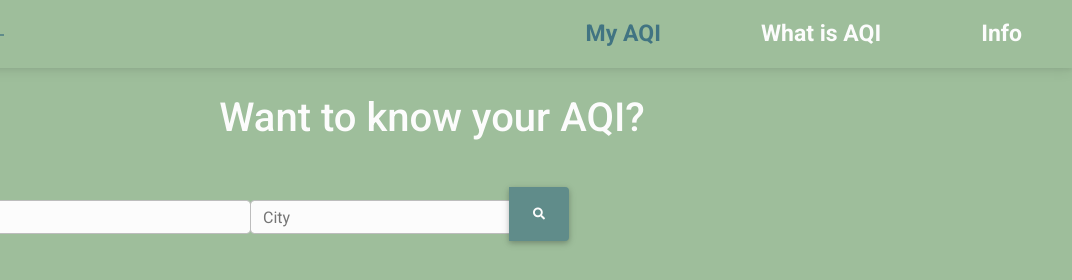
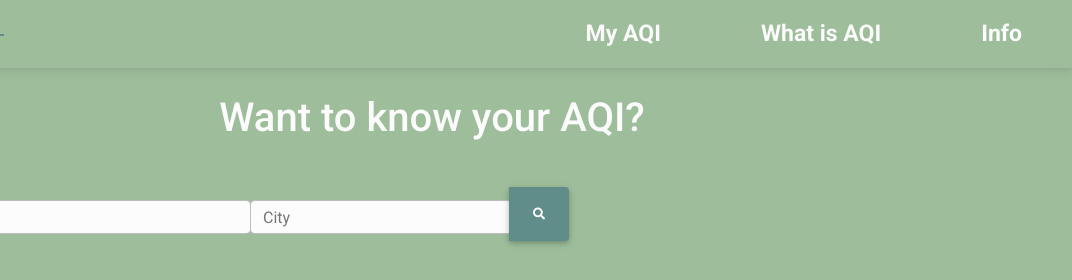
Before and after one commit to miguelB17/Klimaatgroepswerk, a website: page index.html in a window 1280 px wide. In both pictures the pointer is over the link "My AQI". Shown: the top 280 px of the page, 208-1280 px from the left. Drawn offline with nearby package versions, Linux system fonts and the light colour scheme.

Commit message:
Update style.css

```diff
--- a/css/style.css
+++ b/css/style.css
@@ -68,7 +68,7 @@ a.navitem {
 }
 
 a:hover {
-    color: #417482 !important;
+    color: 608C8A !important;
 }
 
 span.fat {
```
